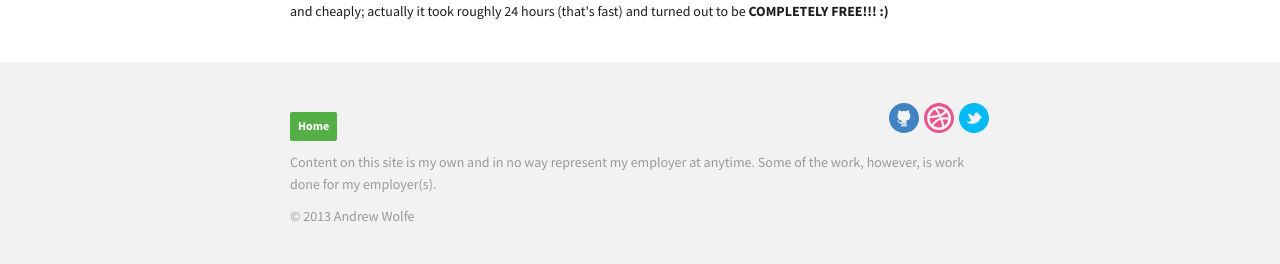
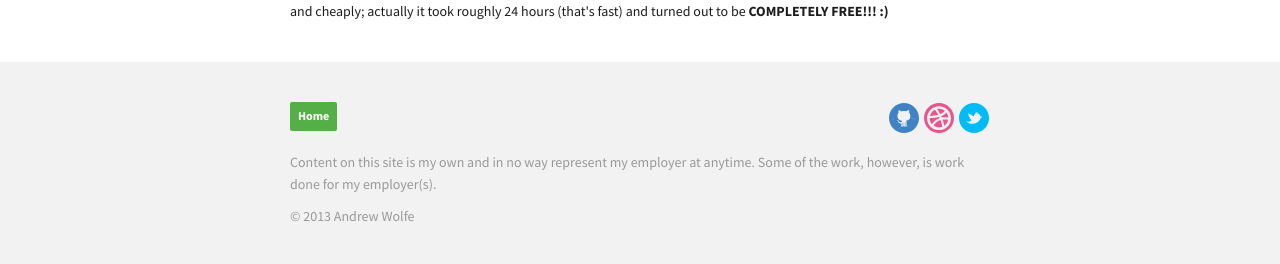
Before and after one commit to nickl1/awolfe76.github.com, a Jekyll site: the page built from index.md, in a window 1280 px wide. Shown: the part 1009-1273 px from the top of the page. Built offline with Jekyll 4.4.1, drawn with Linux system fonts in a browser that asks for light colours; Markdown is read by kramdown in place of the engine named in the settings.

Commit message:
style changes and footer alignment change

```diff
--- a/_includes/footer.html
+++ b/_includes/footer.html
@@ -1,11 +1,9 @@
 <div id="footer">
   <div class="container-fluid">
     <div class="row-fluid">
-      <div class="span6">
+      <div class="span12">
         <a class="btn" href="/">Home</a>
-      </div>
-      <div class="span6">
-        <div class="pull-right">
+        <div class="pull-right clear">
           {% include github.html %}
           {% include dribbble.html %}
           {% include twitter.html %}
--- a/css/awolfe76.css
+++ b/css/awolfe76.css
@@ -115,9 +115,8 @@
   padding: 40px 0 30px;
 }
 #footer a.btn {
-  margin-bottom: 10px;
+  margin: 0 0 20px;
 }
-
 #footer a {
   border-bottom: none;
 }
@@ -148,10 +147,4 @@
   .container-fluid {
     padding: 0 10px;
   }
-  #header .btn {
-    margin-bottom: 20px;
-  }
-  .pull-right {
-    float: none;
-  }
 }
```
